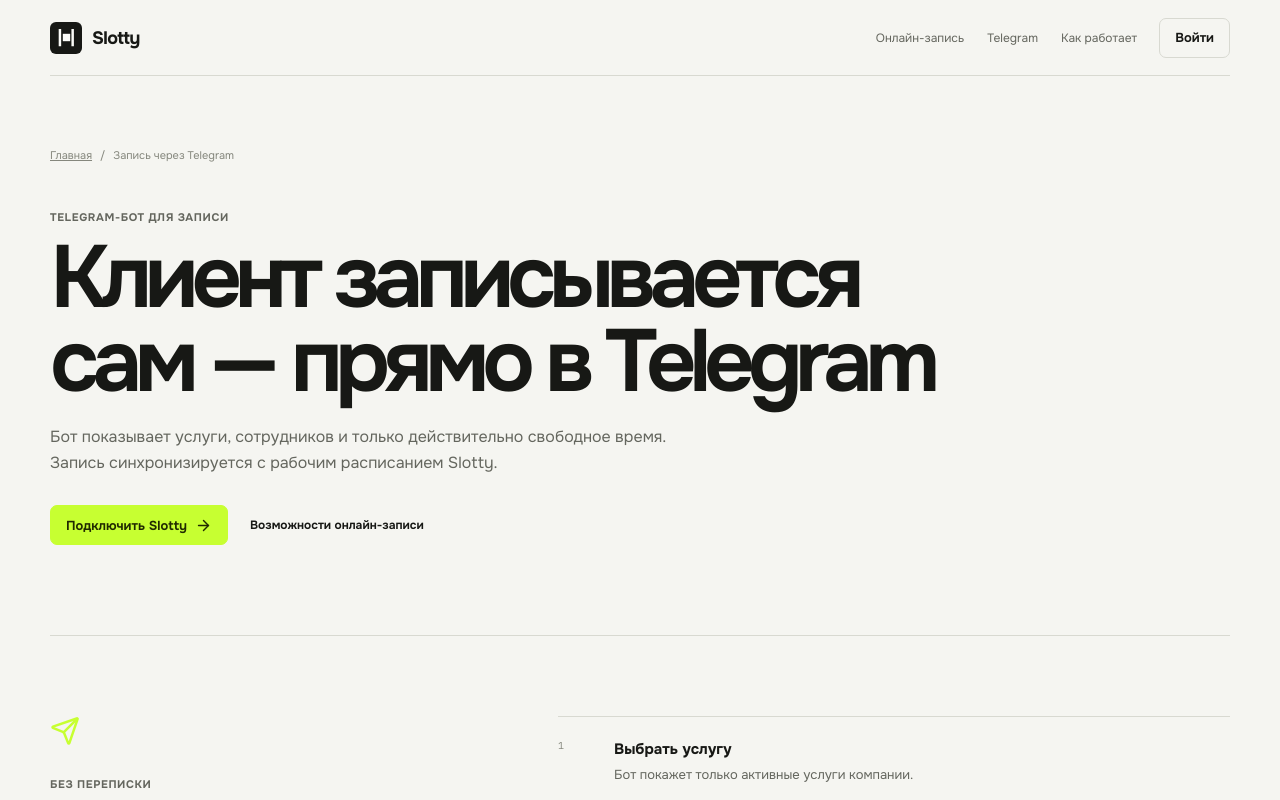
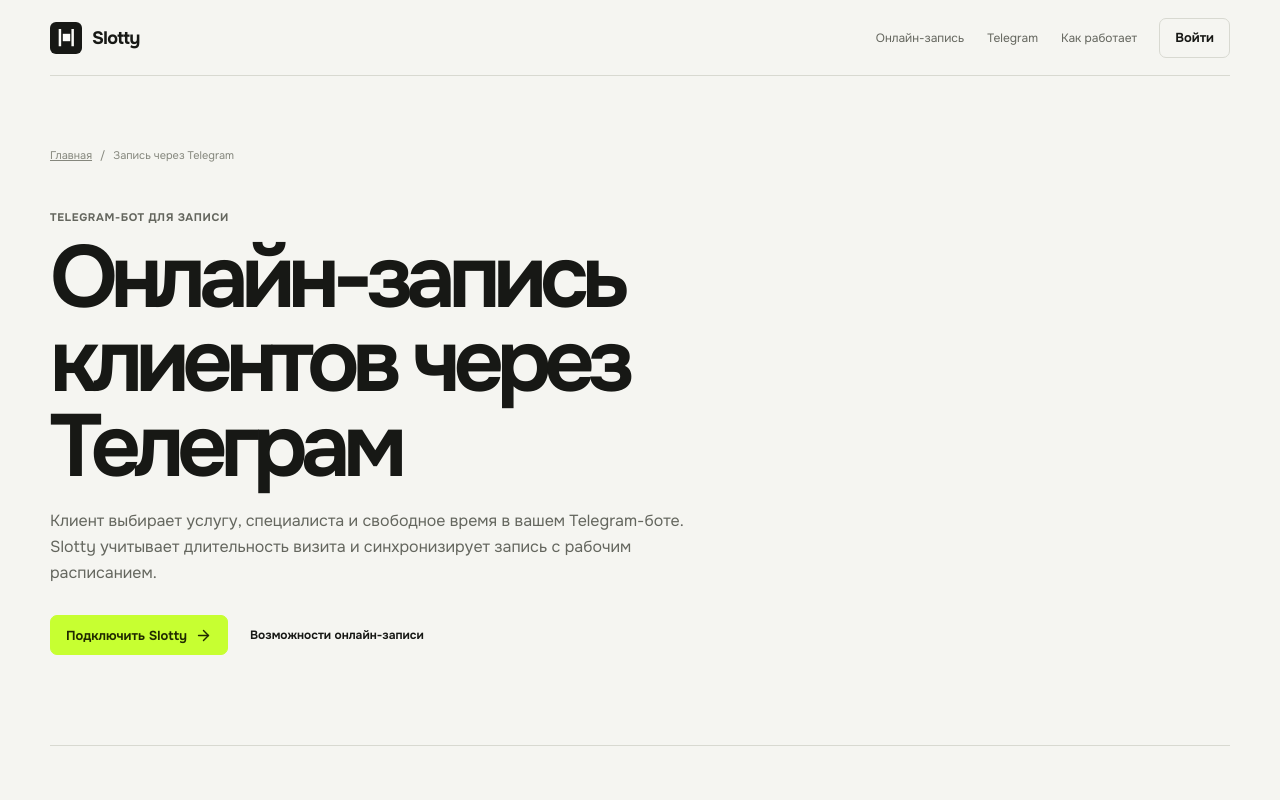
Before and after one commit to Gregory035/slotty, a React (Vite) app in the folder apps/web/: page /zapis-cherez-telegram in a window 1280 px wide. Shown: the top 800 px of the page. Built offline with nearby package versions, Linux system fonts and the light colour scheme; no server answers.

Commit message:
Improve Telegram booking SEO and analytics

```diff
--- a/apps/web/src/analytics.ts
+++ b/apps/web/src/analytics.ts
@@ -1,10 +1,12 @@
 type AnalyticsEventParams = Record<string, string | number | boolean>;
+type YandexCommand = [counterId: number, action: string, ...args: unknown[]];
+type YandexTag = ((...args: YandexCommand) => void) & { a?: YandexCommand[]; l?: number };
 
 declare global {
   interface Window {
     dataLayer?: unknown[][];
     gtag?: (...args: unknown[]) => void;
-    ym?: (counterId: number, action: string, ...args: unknown[]) => void;
+    ym?: YandexTag;
   }
 }
 
@@ -46,8 +48,12 @@
   }
 
   if (Number.isInteger(ymId)) {
+    if (!window.ym) {
+      const queue: YandexTag = (...args) => { (queue.a ??= []).push(args); };
+      queue.l = Date.now();
+      window.ym = queue;
+    }
     appendScript('https://mc.yandex.ru/metrika/tag.js');
-    window.ym = window.ym ?? (() => undefined);
     // SPA сама отправляет просмотры через trackPageView. Без defer Метрика
     // дополнительно засчитает автоматический первый просмотр при инициализации.
     window.ym(ymId, 'init', { clickmap: true, trackLinks: true, accurateTrackBounce: true, webvisor: false, defer: true });
--- a/apps/web/src/seo.ts
+++ b/apps/web/src/seo.ts
@@ -8,7 +8,7 @@
 export const seoPages: readonly SeoPageDefinition[] = [
   { path: '/', title: 'Slotty — сервис онлайн-записи клиентов через Telegram', description: 'Slotty помогает бизнесу услуг принимать онлайн-записи через Telegram, управлять расписанием, сотрудниками и клиентами в одной системе.', ogImage: '/og/slotty-online-booking.png' },
   { path: '/online-zapis', title: 'Онлайн-запись клиентов для бизнеса — Slotty', description: 'Система онлайн-записи Slotty: услуги, сотрудники, свободные слоты, напоминания, лист ожидания, отзывы и аналитика для бизнеса услуг.', ogImage: '/og/slotty-online-booking.png' },
-  { path: '/zapis-cherez-telegram', title: 'Запись клиентов через Telegram — Slotty', description: 'Подключите Telegram-бота к Slotty: клиент выберет услугу и свободное время, сможет подтвердить, перенести или отменить визит без переписки.', ogImage: '/og/slotty-telegram-booking.png' },
+  { path: '/zapis-cherez-telegram', title: 'Онлайн-запись клиентов через Телеграм — Slotty', description: 'Онлайн-запись через Telegram-бота Slotty: выбор услуги, специалиста и свободного времени, перенос и отмена визита. Расписание и клиенты в одной панели.', ogImage: '/og/slotty-telegram-booking.png' },
 ] as const;
 
 export function normalizePath(pathname: string): string {
--- a/apps/web/src/views/TelegramBookingPage.tsx
+++ b/apps/web/src/views/TelegramBookingPage.tsx
@@ -5,7 +5,7 @@
 
 export function TelegramBookingPage() {
   return <MarketingLayout>
-    <section className="marketing-hero"><nav className="breadcrumbs" aria-label="Хлебные крошки"><Link to="/">Главная</Link><span aria-hidden="true">/</span><span>Запись через Telegram</span></nav><p className="eyebrow">Telegram-бот для записи</p><h1>Клиент записывается сам — прямо в Telegram</h1><p>Бот показывает услуги, сотрудников и только действительно свободное время. Запись синхронизируется с рабочим расписанием Slotty.</p><div className="landing-actions"><Link className="primary-button lime-button" to="/app?mode=register" onClick={() => { trackEvent('landing_start_trial', { source: 'telegram_booking' }); trackEvent('registration_start', { source: 'telegram_booking' }); }}>Подключить Slotty <ArrowRight size={17} /></Link><Link className="text-button" to="/online-zapis">Возможности онлайн-записи</Link></div></section>
+    <section className="marketing-hero"><nav className="breadcrumbs" aria-label="Хлебные крошки"><Link to="/">Главная</Link><span aria-hidden="true">/</span><span>Запись через Telegram</span></nav><p className="eyebrow">Telegram-бот для записи</p><h1>Онлайн-запись клиентов через Телеграм</h1><p>Клиент выбирает услугу, специалиста и свободное время в вашем Telegram-боте. Slotty учитывает длительность визита и синхронизирует запись с рабочим расписанием.</p><div className="landing-actions"><Link className="primary-button lime-button" to="/app?mode=register" onClick={() => { trackEvent('landing_start_trial', { source: 'telegram_booking' }); trackEvent('registration_start', { source: 'telegram_booking' }); }}>Подключить Slotty <ArrowRight size={17} /></Link><Link className="text-button" to="/online-zapis">Возможности онлайн-записи</Link></div></section>
     <section className="telegram-process" aria-labelledby="telegram-process-title"><div><Send size={30} aria-hidden="true" /><p className="eyebrow">Без переписки</p><h2 id="telegram-process-title">Один понятный сценарий для клиента</h2></div><ol><li><span>1</span><div><h3>Выбрать услугу</h3><p>Бот покажет только активные услуги компании.</p></div></li><li><span>2</span><div><h3>Выбрать специалиста и время</h3><p>Занятые интервалы и время, которого не хватит на услугу, не предлагаются.</p></div></li><li><span>3</span><div><h3>Управлять визитом</h3><p>Подтверждение, перенос и отмена доступны в том же чате.</p></div></li></ol></section>
     <section className="marketing-section"><p className="eyebrow">После записи</p><h2>Коммуникация продолжается автоматически</h2><div className="capability-grid capability-grid-four"><article><BellRing size={21} aria-hidden="true" /><h3>Напоминания</h3><p>Сообщения перед визитом помогают клиенту подтвердить планы или вовремя изменить запись.</p></article><article><CalendarClock size={21} aria-hidden="true" /><h3>Перенос и отмена</h3><p>Изменения проходят через контролируемый сценарий и сразу отражаются в панели.</p></article><article><ListRestart size={21} aria-hidden="true" /><h3>Лист ожидания</h3><p>Освободившийся слот предлагается клиенту, который ожидает подходящее время.</p></article><article><MessageSquareText size={21} aria-hidden="true" /><h3>Отзывы</h3><p>После завершения услуги клиент может поставить оценку через Telegram.</p></article></div></section>
     <section className="marketing-faq" aria-labelledby="telegram-faq"><p className="eyebrow">Вопросы</p><h2 id="telegram-faq">О Telegram-интеграции</h2><div><details><summary>Нужен ли отдельный бот?</summary><p>Да. Владелец создаёт бота через BotFather и подключает его токен в защищённом разделе Slotty.</p></details><details><summary>Может ли клиент занять уже забронированное время?</summary><p>Нет. Перед созданием записи Slotty повторно проверяет доступность полного интервала услуги.</p></details><details><summary>Можно ли перенести запись в Telegram?</summary><p>Да. Клиент выбирает новое доступное время, после чего расписание обновляется.</p></details></div></section>
```
Also changed, not shown: 3 other files (tests, documents, lock files or other folders).
